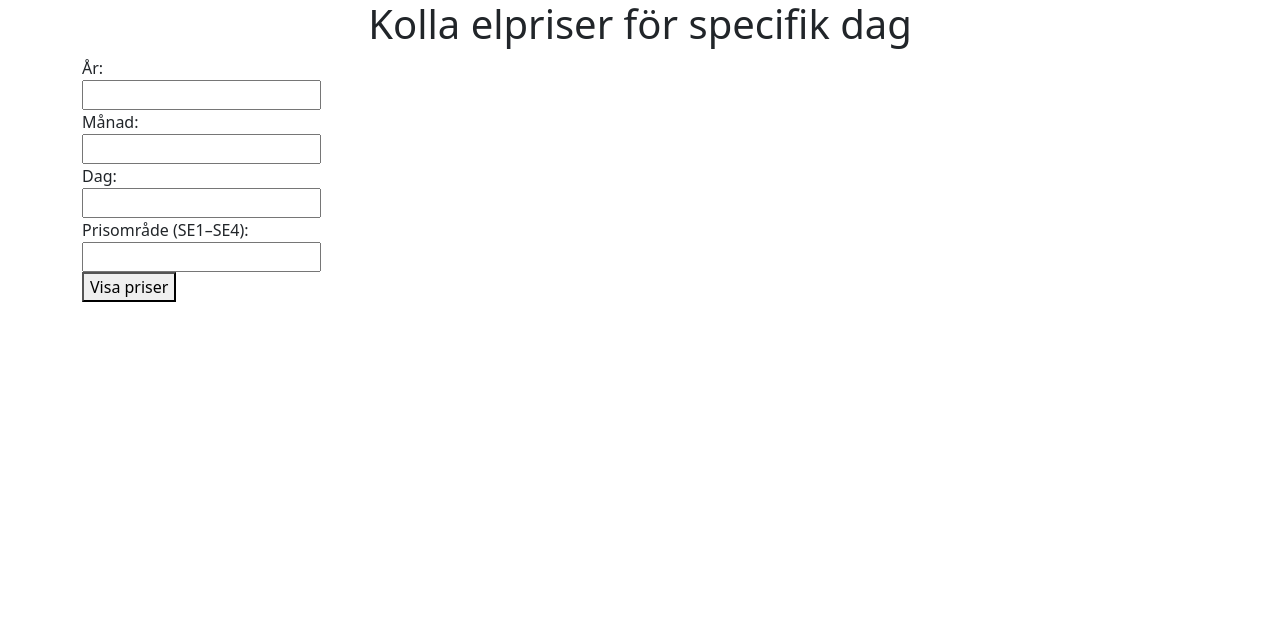
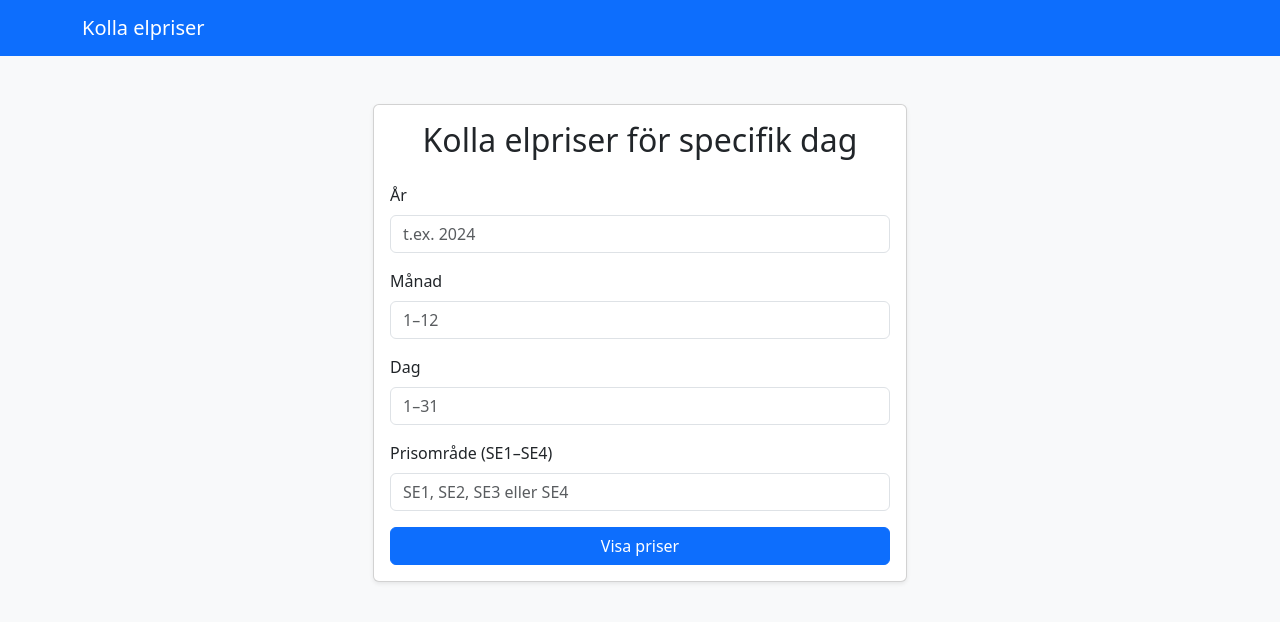
Before and after one commit to dolken01/individuell-uppgift-prog2, a Flask app: page / in a window 1280 px wide. Shown: the top 622 px of the page. Run offline with Flask 3, Linux system fonts and the light colour scheme; some libraries are stand-ins or nearby versions.

Commit message:
fixade layout och error404 html

```diff
--- a/individuell_uppgift/application/templates/index.html
+++ b/individuell_uppgift/application/templates/index.html
@@ -1,25 +1,39 @@
 {% extends "layout.html" %}
-{% block title %}form{% endblock %}
+{% block title %}Elpriser{% endblock %}
+
 {% block content %}
-<div class="container">
-    <div class="row">
-        <div class="col">
-            <h1 class="text-center">Kolla elpriser för specifik dag</h1>
-                <form action="/priser" method="post">
-                    <label for="year">År:</label><br/>
-                    <input type="text" id="year" name="year"><br/>
+<div class="container mt-5">
+    <div class="row justify-content-center">
+        <div class="col-md-6">
+            <div class="card shadow-sm">
+                <div class="card-body">
+                    <h2 class="text-center mb-4">Kolla elpriser för specifik dag</h2>
 
-                    <label for="month">Månad:</label><br/>
-                    <input type="text" id="month" name="month"><br/>
+                    <form action="/priser" method="post">
+                        <div class="mb-3">
+                            <label for="year" class="form-label">År</label>
+                            <input type="text" id="year" name="year" class="form-control" placeholder="t.ex. 2024">
+                        </div>
 
-                    <label for="day">Dag:</label><br/>
-                    <input type="text" id="day" name="day"><br/>
+                        <div class="mb-3">
+                            <label for="month" class="form-label">Månad</label>
+                            <input type="text" id="month" name="month" class="form-control" placeholder="1–12">
+                        </div>
 
-                    <label for="area">Prisområde (SE1–SE4):</label><br/>
-                    <input type="text" id="area" name="area"><br/>
+                        <div class="mb-3">
+                            <label for="day" class="form-label">Dag</label>
+                            <input type="text" id="day" name="day" class="form-control" placeholder="1–31">
+                        </div>
 
-                    <button type="submit">Visa priser</button>
-                </form>
+                        <div class="mb-3">
+                            <label for="area" class="form-label">Prisområde (SE1–SE4)</label>
+                            <input type="text" id="area" name="area" class="form-control" placeholder="SE1, SE2, SE3 eller SE4">
+                        </div>
+
+                        <button type="submit" class="btn btn-primary w-100">Visa priser</button>
+                    </form>
+                </div>
+            </div>
         </div>
     </div>
 </div>
--- a/individuell_uppgift/application/templates/layout.html
+++ b/individuell_uppgift/application/templates/layout.html
@@ -1,21 +1,24 @@
-<!doctype html>
-<html>
-    <head>
-        <meta charset="utf-8">
-        <meta name="viewport" content="width=device-width, initial-scale=1">
-        <title>{% block title %}title{% endblock %}</title>
-        <link href="static/css/bootstrap.min.css" rel="stylesheet">
-    </head>
-    <body>
-        <div id="header">
-            {% block header %}{% include "header.html" %}{% endblock %}
+<!DOCTYPE html>
+<html lang="sv">
+<head>
+    <meta charset="UTF-8">
+    <title>{% block title %}{% endblock %} </title>
+
+    <link href="https://cdn.jsdelivr.net/npm/bootstrap@5.3.0/dist/css/bootstrap.min.css" rel="stylesheet">
+    <link rel="stylesheet" href="{{ url_for('static', filename='style.css') }}">
+</head>
+
+<body class="bg-light">
+    <nav class="navbar navbar-expand-lg navbar-dark bg-primary mb-4">
+        <div class="container">
+            <a class="navbar-brand" href="{{ url_for('index') }}">Kolla elpriser</a>
         </div>
-        <div id="content">
-            {% block content%}content{% endblock %}
-        </div>
-        <div id="footer">
-            {% block footer %}{% include "footer.html" %}{% endblock %}
-        </div>
-        <script src="static/js/bootstrap.bundle.min.js"></script>
-    </body>
+    </nav>
+
+    <div class="container">
+        {% block content %}{% endblock %}
+    </div>
+
+    <script src="https://cdn.jsdelivr.net/npm/bootstrap@5.3.0/dist/js/bootstrap.bundle.min.js"></script>
+</body>
 </html>
```
Also changed, not shown: individuell_uppgift/application/templates/elpriser.html (+25 -4 lines), individuell_uppgift/application/templates/error404.html (+24 -4 lines), individuell_uppgift/application/templates/footer.html (deleted).
